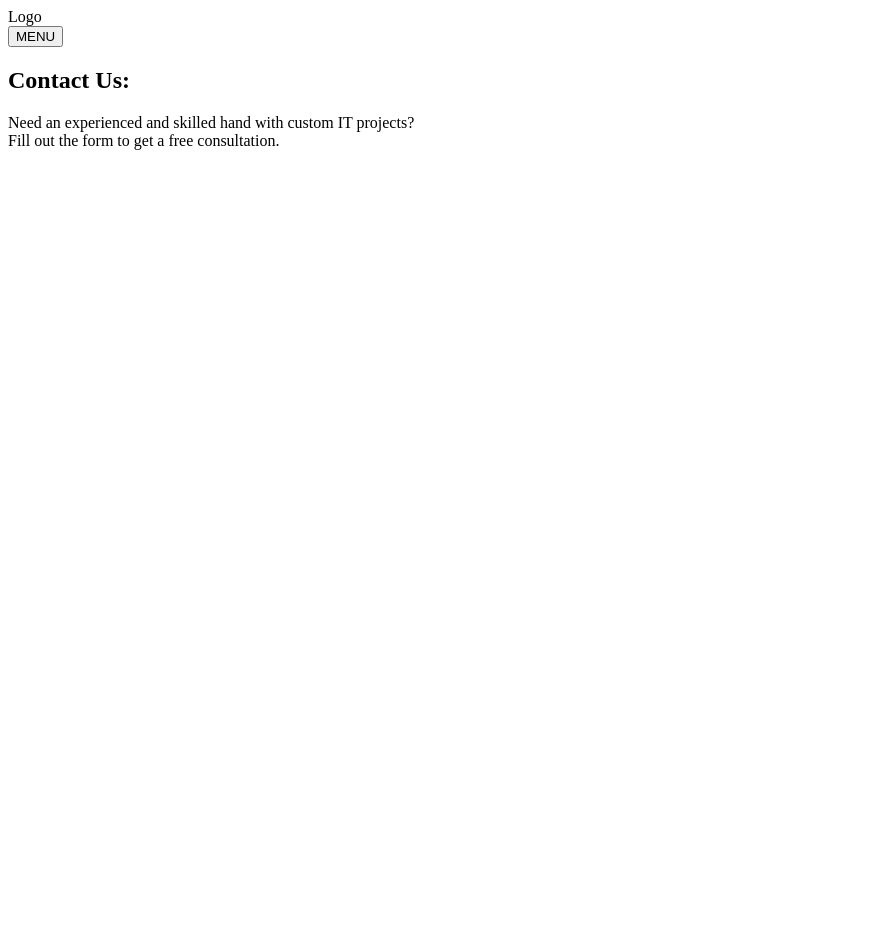
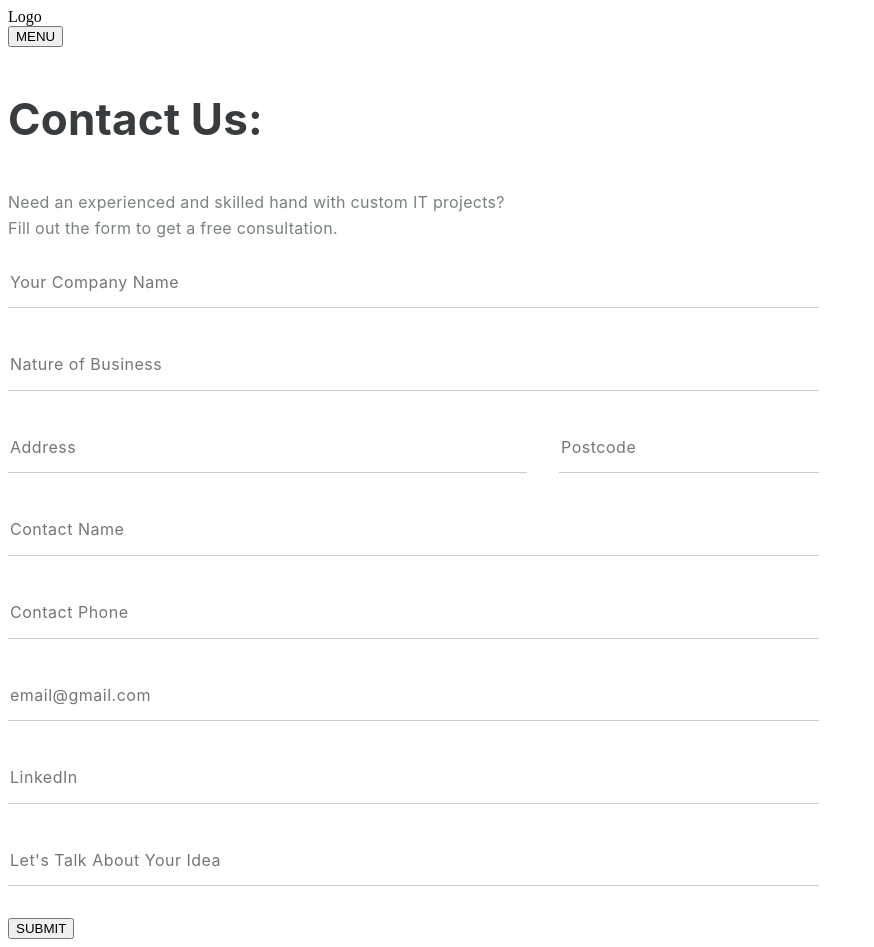
Before and after one commit to Tariq-Yaish/QuizPlusTaskOne, a website: page index.html in a window 1280 px wide. Shown: the whole page, without its empty margins (0-874 px from the left). Before the commit the page ends 800 px from the top, so only its background shows below. Drawn offline with Linux system fonts and the light colour scheme.

Commit message:
Add styling for input bars

```diff
--- a/index.html
+++ b/index.html
@@ -20,7 +20,27 @@
             <section class="left_section">
                 <form class="form_container">
                     <h1>Contact Us:</h1>
-                    <p>Need an experienced and skilled hand with custom IT projects?<br>Fill out the form to get a free consultation.</p>
+                    <p>
+                        Need an experienced and skilled hand with custom IT projects?<br>
+                        Fill out the form to get a free consultation.
+                    </p>
+
+                    <input placeholder="Your Company Name" type="text">
+                    <input placeholder="Nature of Business" type="text">
+
+                    <div class="row-of-inputs">
+                        <input placeholder="Address" type="text">
+                        <input placeholder="Postcode" type="text">
+                    </div>
+
+                    <input placeholder="Contact Name" type="text">
+                    <input placeholder="Contact Phone" type="tel">
+                    <input placeholder="email@gmail.com" type="email">
+
+                    <input placeholder="LinkedIn" type="text">
+                    <input placeholder="Let's Talk About Your Idea" type="text">
+
+                    <button type="submit" class="submit-buttons">SUBMIT</button>
                 </form>
             </section>
 
--- a/package.json
+++ b/package.json
@@ -1,8 +1,8 @@
 {
-  "name": "${PROJECT_NAME}",
+  "name": "QuizPlusTaskOne",
   "version": "1.0.0",
   "description": "",
-  "main": "index.js",
+  "main": "script.js",
   "scripts": {
     "test": "echo \"Error: no test specified\" && exit 1"
   },
--- a/style.css
+++ b/style.css
@@ -1,11 +1,3 @@
-.inter
-{
-    font-family: "Inter", sans-serif;
-    font-optical-sizing: auto;
-    font-weight: 700;
-    font-style: normal;
-}
-
 .main_container
 {
     display: grid;
@@ -25,5 +17,60 @@
 
 .form_container h1
 {
+    font-family: "Inter", sans-serif;
+    font-weight: 700;
+    font-size: 44px;
+    text-box-trim: NONE;
+    line-height: 160%;
+    letter-spacing: 0.2px;
+    color: #383C3E;
+}
 
+.form_container p
+{
+    font-family: "Inter", sans-serif;
+    font-weight: 400;
+    font-style: normal;
+    font-size: 16px;
+    text-box-trim: NONE;
+    line-height: 160%;
+    letter-spacing: 0.3px;
+    color: rgb(115 123 125 / 0.96)
 }
+
+.form_container input
+{
+    font-family: "Inter", sans-serif;
+    font-weight: 400;
+    font-style: normal;
+    font-size: 16px;
+    text-box-trim: NONE;
+    line-height: 160%;
+    letter-spacing: 0.5px;
+    vertical-align: center;
+    opacity: 1;
+    padding-top: 12px;
+    padding-bottom: 12px;
+    width: 100%;
+    margin-bottom: 2rem;
+    border: none;
+    outline: none;
+    background: transparent;
+    border-bottom: 1px solid #ccc;
+    display: block;
+    box-sizing: border-box;
+}
+
+.row-of-inputs
+{
+    display: grid;
+    grid-template-columns: 2fr 1fr;
+    gap: 2rem;
+}
+
+.form_container input:focus
+{
+    outline: none;
+    border-bottom: 2px solid #383C3E;
+    color: #383C3E;
+}
```
